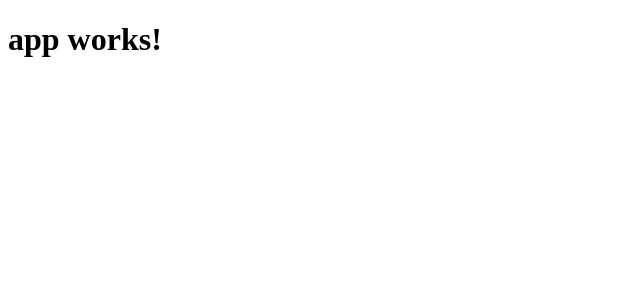
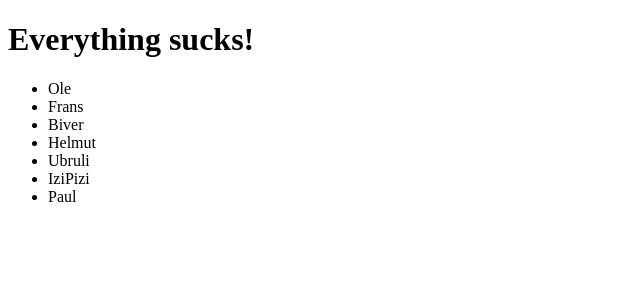
Before and after one commit to thewickedgoat/PrivatePCReview, an Angular app: page / in a window 1280 px wide. Shown: the top 300 px of the page, without its empty margins (0-640 px from the left). Built offline with nearby package versions, Linux system fonts and the light colour scheme.

Commit message:
Commiting user component

```diff
--- a/src/app/app.component.html
+++ b/src/app/app.component.html
@@ -1,3 +1,2 @@
-<h1>
-  {{title}}
-</h1>
+<h1>Everything sucks!</h1>
+<app-users></app-users>
--- a/src/app/app.module.ts
+++ b/src/app/app.module.ts
@@ -4,10 +4,12 @@ import { FormsModule } from '@angular/forms';
 import { HttpModule } from '@angular/http';
 
 import { AppComponent } from './app.component';
+import { UsersComponent } from './users/users.component';
 
 @NgModule({
   declarations: [
-    AppComponent
+    AppComponent,
+    UsersComponent
   ],
   imports: [
     BrowserModule,
--- /dev/null
+++ b/src/app/users/users.component.html
@@ -0,0 +1,5 @@
+<ul>
+  <li *ngFor="let user of users">
+    {{user.name}}
+  </li>
+</ul>
--- /dev/null
+++ b/src/app/users/users.component.ts
@@ -0,0 +1,28 @@
+import { Component, OnInit } from '@angular/core';
+import {User} from './User';
+
+@Component({
+  selector: 'app-users',
+  templateUrl: './users.component.html',
+  styleUrls: ['./users.component.css']
+})
+export class UsersComponent implements OnInit {
+
+  users: User[]
+
+  constructor() {
+    this.users = [
+      {name: "Ole", age: 12, email: "retard@live.org", userName: "A Pnis"},
+      {name: "Frans", age: 32, email: "retard1@live.org", userName: "A Pnis1"},
+      {name: "Biver", age: 62, email: "retard2@live.org", userName: "A Pnis2"},
+      {name: "Helmut", age: 13, email: "retard3@live.org", userName: "A Pnis3"},
+      {name: "Ubruli", age: 23, email: "retard4@live.org", userName: "A Pnis4"},
+      {name: "IziPizi", age: 99, email: "retard5@live.org", userName: "A Pnis5"},
+      {name: "Paul", age: 11, email: "retard6@live.org", userName: "A Pnis6"},
+      ];
+  }
+
+  ngOnInit() {
+  }
+
+}
```
Also changed, not shown: src/app/users/user.ts (added, +7 -0 lines), src/app/users/users.component.css (added), 1 other file (tests, documents, lock files or other folders).
